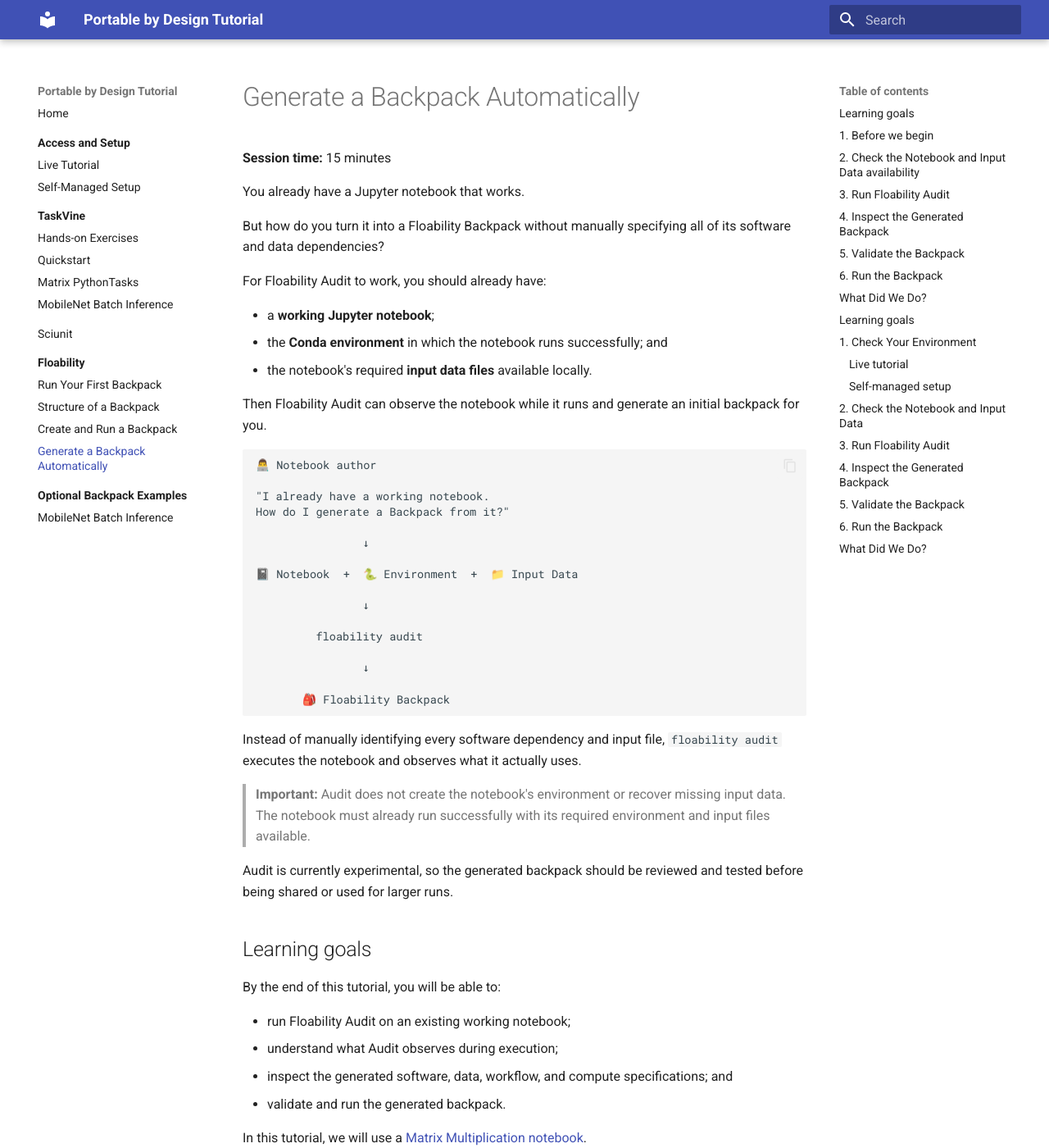
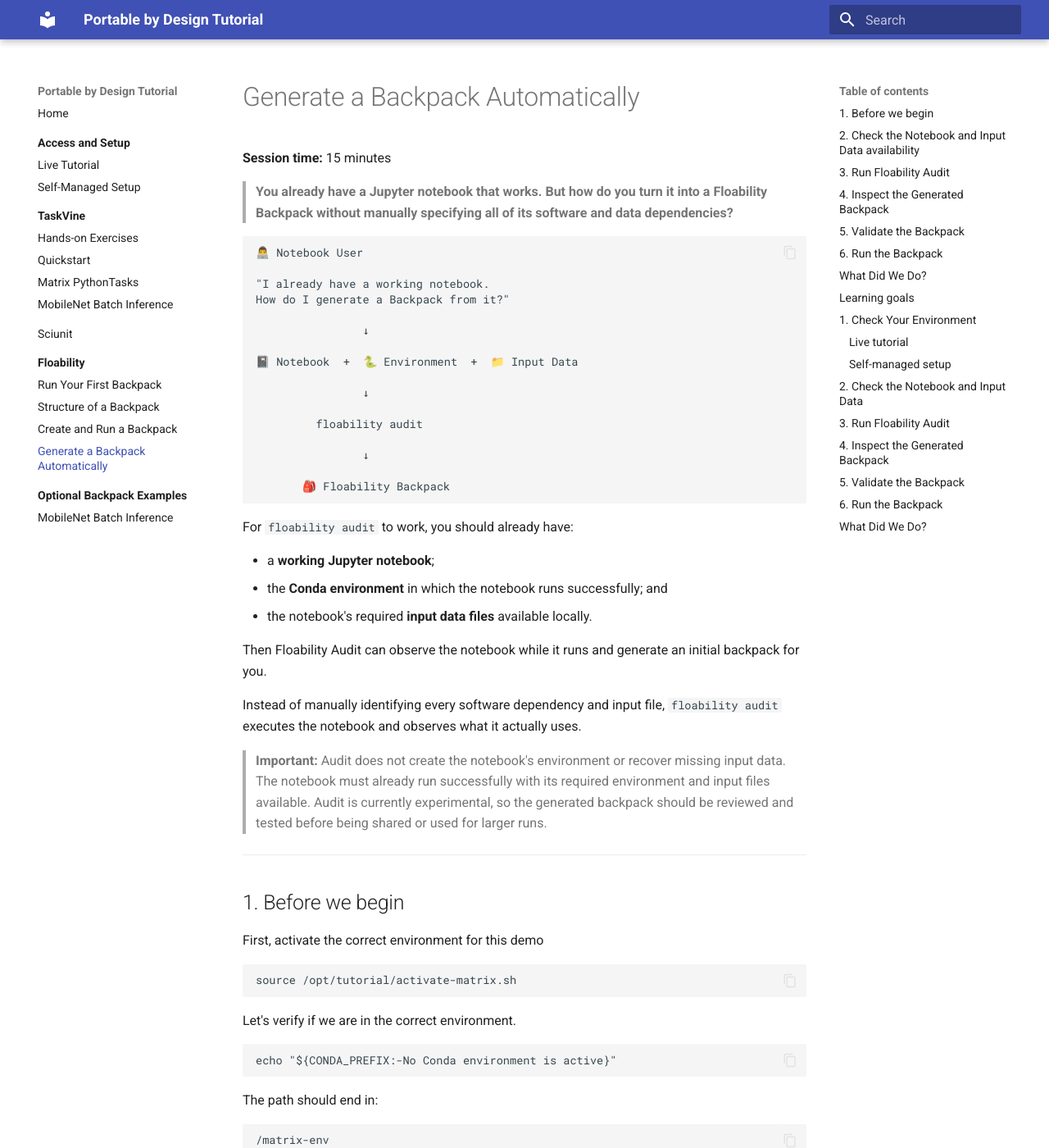
Before and after one commit to floability/tutorial-portable-by-design, an MkDocs documentation site: the page built from docs/04-floability/audit.md, in a window 1280 px wide and 1400 px high. Shown: the whole window at 82% size. Built offline with MkDocs 1.6.1 and Material for MkDocs 9.7.7, drawn with Linux system fonts in a browser that asks for light colours; some of the changed text lies outside the part shown.

Commit message:
Update audit.md

````diff
--- a/docs/04-floability/audit.md
+++ b/docs/04-floability/audit.md
@@ -2,20 +2,13 @@
 
 **Session time:** 15 minutes
 
-You already have a Jupyter notebook that works.
+> **You already have a Jupyter notebook that works. But how do you turn it into a Floability Backpack without manually specifying all of its software and data dependencies?**
 
-But how do you turn it into a Floability Backpack without manually specifying all of its software and data dependencies?
 
-For Floability Audit to work, you should already have:
 
-- a **working Jupyter notebook**;
-- the **Conda environment** in which the notebook runs successfully; and
-- the notebook's required **input data files** available locally.
-
-Then Floability Audit can observe the notebook while it runs and generate an initial backpack for you.
 
 ```text
-👨‍💻 Notebook author
+👨‍💻 Notebook User
 
 "I already have a working notebook.
 How do I generate a Backpack from it?"
@@ -49,8 +50,7 @@
 - validate and run the generated backpack.
 
 In this tutorial, we will use a [Matrix Multiplication notebook](https://github.com/floability/tutorial-portable-by-design/blob/main/examples/audit/matrix-multiplication.ipynb).
-
-[**Return to the Floability overview →**](index.md)
+-->
 
 ---
 
````
Also changed, not shown: other parts of docs/04-floability/audit.md (+12 -2 lines).
